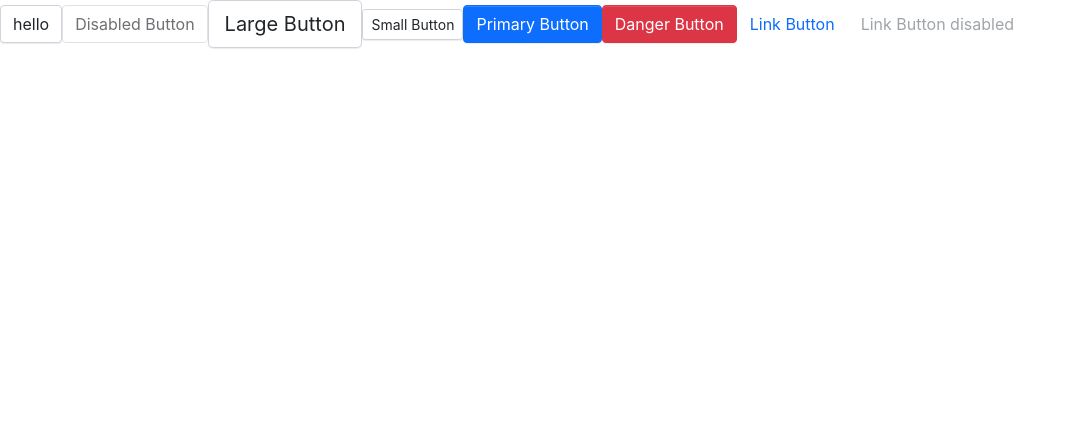
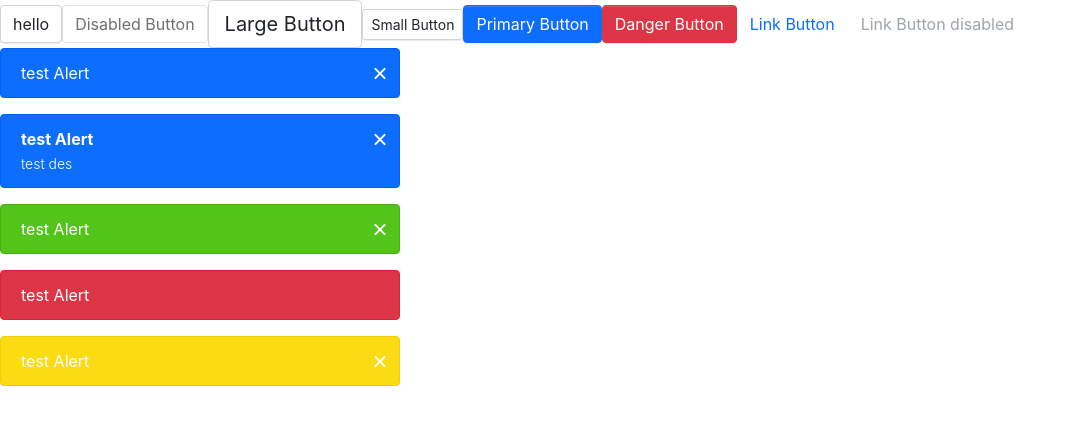
Before and after one commit to Yukiookami/sku-react-d-ts, a React (Create React App) app: page / in a window 1280 px wide. Shown: the top 424 px of the page, without its empty margins (0-1076 px from the left). Built offline with nearby package versions, Linux system fonts and the light colour scheme.

Commit message:
alert组件完成

```diff
--- a/src/App.tsx
+++ b/src/App.tsx
@@ -1,16 +1,18 @@
 /*
  * @Author: zxy
  * @Date: 2022-04-11 14:33:08
- * @LastEditTime: 2022-04-12 17:01:09
+ * @LastEditTime: 2022-04-13 16:43:44
  * @FilePath: /sku-react-d/src/App.tsx
  */
 import React from 'react';
 import SkuButton, { ButtonType, ButtonSize } from './components/Button/button';
+import SkuAlert, { AlertType } from './components/Alert/alert';
 
 function App() {
   return (
     <div className="App">
       <header className="App-header">
+        <div>
           <SkuButton>hello</SkuButton>
 
           <SkuButton disabled>Disabled Button</SkuButton>
@@ -26,6 +28,19 @@ function App() {
           <SkuButton btnType={ButtonType.Link} href="www.bilibili.com">Link Button</SkuButton>
 
           <SkuButton btnType={ButtonType.Link} href="www.bilibili.com" disabled>Link Button disabled</SkuButton>
+        </div>
+
+        <div>
+          <SkuAlert title='test Alert'></SkuAlert>
+
+          <SkuAlert title='test Alert' description='test des' onColse={() => alert('close')}></SkuAlert>
+
+          <SkuAlert title='test Alert' type={AlertType.success}></SkuAlert>
+
+          <SkuAlert title='test Alert' type={AlertType.danger} closeble={false}></SkuAlert>
+
+          <SkuAlert title='test Alert' type={AlertType.warning}></SkuAlert>
+        </div>
       </header>
     </div>
   );
--- /dev/null
+++ b/src/components/Alert/_style.scss
@@ -0,0 +1,77 @@
+.sku-alert {
+  position: relative;
+  padding: $alert-padding-y $alert-padding-x;
+  margin-bottom: $alert-margin-bottom;
+  border: $alert-border-width solid transparent;
+  border-radius: $alert-border-radius;
+  max-width: 400px;
+  opacity: 1;
+  visibility: visible;
+
+  .sku-alert-top-box {
+    display: flex;
+    justify-content: space-between;
+    align-items: center;
+  }
+
+  .sku-bold-title {
+    font-weight: $font-weight-bold;
+  }
+
+  .sku-bold-des {
+    font-weight: $font-weight-light;
+    font-size: $font-size-sm;
+  }
+
+  .sku-alert-close {
+    position: relative;
+    cursor: pointer;
+
+    &::before,
+    &::after {
+      position: absolute;
+      content: ' ';
+      background-color: $white;
+      top: -7px;
+      width: 2px;
+      border-radius: 2px;
+      height: 15px;
+    }
+
+    &::before {
+      transform: rotate(45deg);
+    }
+
+    &::after {
+      transform: rotate(-45deg);
+    }
+
+  }
+}
+
+.sku-hide-alert {
+  opacity: 0;
+  transition: all .3s ease-in-out;
+  pointer-events: none;
+  visibility: hidden;
+}
+
+.sku-rel-hide {
+  display: none;
+}
+
+.sku-alert-suc {
+  @include alert-style($white, $success, darken($success, 5%))
+}
+
+.sku-alert-def {
+  @include alert-style($white, $primary, darken($primary, 5%))
+}
+
+.sku-alert-dan {
+  @include alert-style($white, $danger, darken($danger, 5%))
+}
+
+.sku-alert-warn {
+  @include alert-style($white, $warning, darken($warning, 5%))
+}
--- /dev/null
+++ b/src/components/Alert/alert.tsx
@@ -0,0 +1,80 @@
+/*
+ * @Author: zxy
+ * @Date: 2022-04-13 14:59:40
+ * @LastEditTime: 2022-04-13 16:42:45
+ * @FilePath: /sku-react-d/src/components/Alert/alert.tsx
+ */
+import React, { useState } from "react";
+import classNames from "classnames";
+
+export enum AlertType {
+  success = 'suc',
+  default = 'def',
+  danger = 'dan',
+  warning = 'warn'
+}
+
+interface BaseAlertProps {
+  title: string,
+  description?: string,
+  type?: AlertType,
+  onColse?: () => void,
+  closeble?: boolean,
+  className?: string
+}
+
+const SkuAlert: React.FC<BaseAlertProps> = (props) => {
+  const [hide, setHide] = useState(false)
+  const [relHide, setRelHide] = useState(false)
+
+  const {
+    title,
+    description,
+    type,
+    onColse,
+    closeble,
+    className
+  } = props
+
+  const classes = classNames('sku-alert', className, {
+    [`sku-alert-${type}`]: type,
+    [`sku-hide-alert`]: hide,
+    [`sku-rel-hide`]: relHide
+  })
+
+  const titleClass = classNames('sku-alert-title', {
+    'sku-bold-title': description
+  })
+
+  const handleClose = () => {
+    if (onColse) {
+      onColse()
+    }
+
+    setHide(true)
+
+    setTimeout(() => {
+      setRelHide(true)
+    }, 300)
+  }
+
+  return (
+    <div
+      className={classes}
+    >
+      <div className="sku-alert-top-box">
+        <span className={titleClass}>{ title }</span>
+
+        { closeble && <i className="sku-alert-close" onClick={handleClose}></i> }
+      </div>
+      { description && <span className="sku-bold-des">{ description }</span> }
+    </div>
+  )
+}
+
+SkuAlert.defaultProps = {
+  type: AlertType.default,
+  closeble: true
+}
+
+export default SkuAlert
--- a/src/styles/_mixin.scss
+++ b/src/styles/_mixin.scss
@@ -1,3 +1,4 @@
+// button
 @mixin button-size (
   $padding-y,
   $padding-x,
@@ -41,3 +42,12 @@
     border-color: $border;
   }
 }
+// button end
+
+// alert
+@mixin alert-style ($color, $background, $borderColor) {
+  color: $color;
+  background: $background;
+  border-color: $borderColor;
+}
+// alert end
--- a/src/styles/_variables.scss
+++ b/src/styles/_variables.scss
@@ -1,4 +1,3 @@
-// 中性色
 $white:    #fff !default;
 $gray-100: #f8f9fa !default;
 $gray-200: #e9ecef !default;
@@ -11,7 +10,6 @@ $gray-800: #343a40 !default;
 $gray-900: #212529 !default;
 $black:    #000 !default;
 
-// 基础色彩
 $blue:    #0d6efd !default;
 $indigo:  #6610f2 !default;
 $purple:  #6f42c1 !default;
@@ -23,7 +21,6 @@ $green:   #52c41a !default;
 $teal:    #20c997 !default;
 $cyan:    #17a2b8 !default;
 
-// 系统色板
 $primary:       $blue !default;
 $secondary:     $gray-600 !default;
 $success:       $green !default;
@@ -33,7 +30,18 @@ $danger:        $red !default;
 $light:         $gray-100 !default;
 $dark:          $gray-800 !default;
 
-// 字体
+$theme-colors:
+(
+  "primary":    $primary,
+  "secondary":  $secondary,
+  "success":    $success,
+  "info":       $info,
+  "warning":    $warning,
+  "danger":     $danger,
+  "light":      $light,
+  "dark":       $dark
+);
+
 $font-family-sans-serif:      -apple-system, BlinkMacSystemFont, "Segoe UI", Roboto, "Helvetica Neue", Arial, "Noto Sans", sans-serif, "Apple Color Emoji", "Segoe UI Emoji", "Segoe UI Symbol", "Noto Color Emoji" !default;
 $font-family-monospace:       SFMono-Regular, Menlo, Monaco, Consolas, "Liberation Mono", "Courier New", monospace !default;
 $font-family-base:            $font-family-sans-serif !default;
@@ -271,3 +279,32 @@ $progress-bg:                       $gray-200 !default;
 $progress-border-radius:            $border-radius !default;
 $progress-bar-color:                $white !default;
 $progress-bar-transition:           width .6s ease !default;
+
+// Alerts
+//
+// Define alert colors, border radius, and padding.
+
+$alert-padding-y:                   .75rem !default;
+$alert-padding-x:                   1.25rem !default;
+$alert-margin-bottom:               1rem !default;
+$alert-border-radius:               $border-radius !default;
+$alert-title-font-weight:           $font-weight-bold !default;
+$alert-border-width:                $border-width !default;
+$alert-description-font-size:       $font-size-sm !default;
+$alert-description-top-margin:      .3rem !default;
+
+// Navs
+
+$nav-link-padding-y:                .5rem !default;
+$nav-link-padding-x:                1rem !default;
+$nav-link-disabled-color:           $gray-600 !default;
+
+$nav-tabs-border-color:             $gray-300 !default;
+$nav-tabs-border-width:             $border-width !default;
+$nav-tabs-border-radius:            $border-radius !default;
+$nav-tabs-link-hover-border-color:  $gray-200 $gray-200 $nav-tabs-border-color !default;
+$nav-tabs-link-hover-color:         $primary !default;
+$nav-tabs-link-active-color:        $primary !default;
+$nav-tabs-link-active-bg:           $body-bg !default;
+$nav-tabs-link-active-border-color: $gray-300 $gray-300 $nav-tabs-link-active-bg !default;
+$nav-tabs-content-margin:           1rem !default;
--- a/src/styles/index.scss
+++ b/src/styles/index.scss
@@ -9,3 +9,6 @@
 
 // button
 @import '../components/Button/style';
+
+// alert
+@import '../components/Alert/style';
```
Lines whose indentation alone changed are shown as unchanged.
